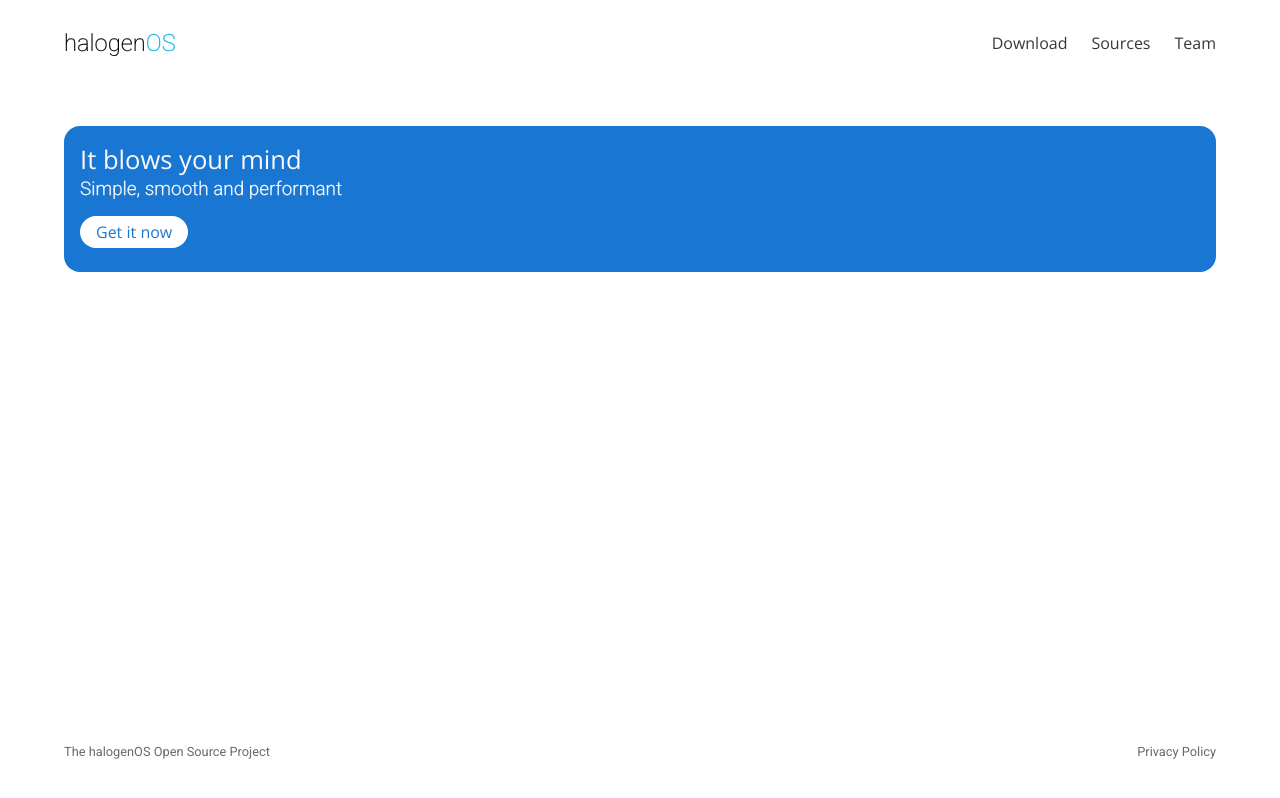
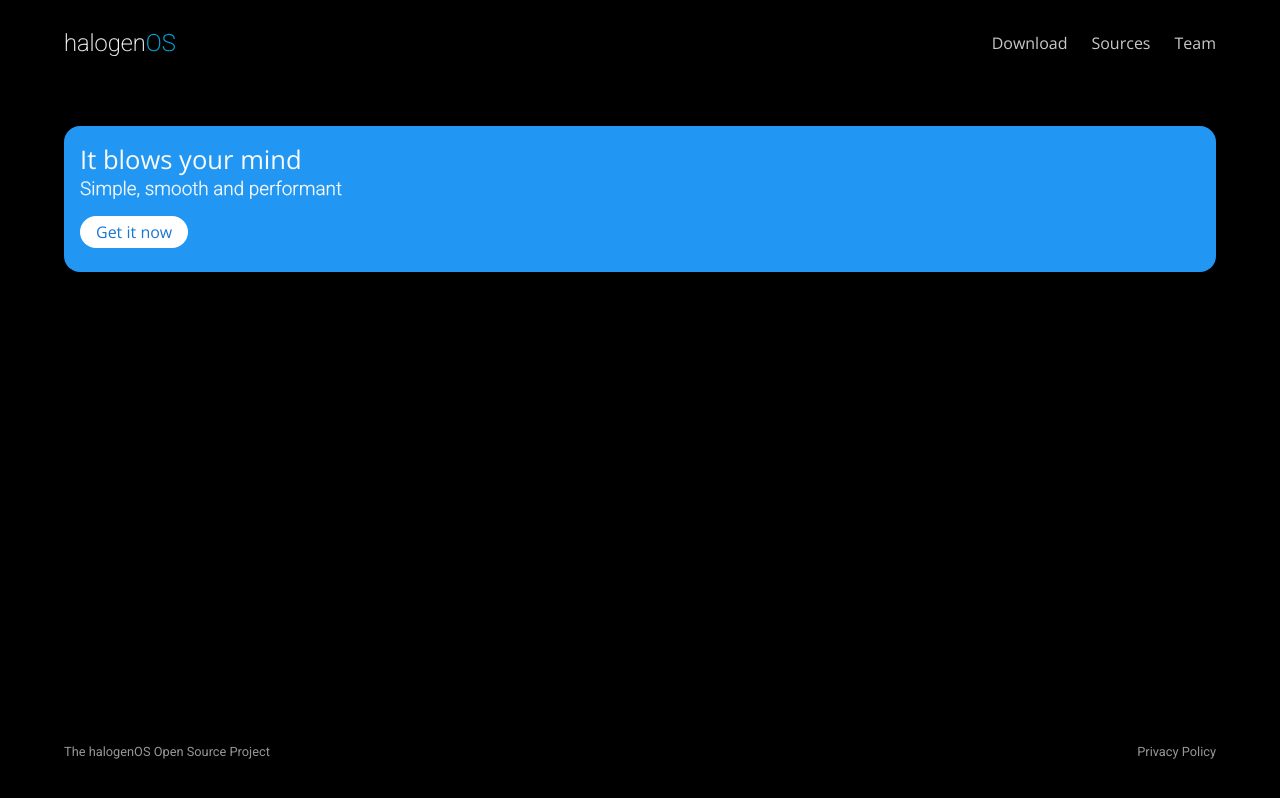
Before and after one commit to halogenOS/halogenos.org, a Vue app: page / in a window 1280 px wide. Built offline with nearby package versions, Linux system fonts and the light colour scheme; a web font is replaced by a local one.

Commit message:
Black out the site

```diff
--- a/src/css/include/design.sass
+++ b/src/css/include/design.sass
@@ -2,7 +2,7 @@ $primary-font-family: 'Google Sans', 'GoogleSans', 'Product Sans', 'Open Sans',
 $text-font-family: 'Roboto', 'Helvetica Neue', 'Arial', sans-serif
 
 $theme-background-light: #ffffff
-$theme-background-dark: #121212
+$theme-background-dark: #000000
 
 $theme-foreground-light: #060606
 $theme-foreground-light-80: adjust-color($theme-foreground-light, $alpha: -0.2)
@@ -22,5 +22,5 @@ $material-blue-light: #1976D2
 $material-blue-900: #0D47A1
 
 $theme-accent-light: $material-blue-light
-$theme-accent-dark: $material-blue-dark
-$theme-accent-darker: $material-blue-900
+$theme-accent-dark: #212121
+$theme-accent-darker: #060606
--- a/src/css/theme.sass
+++ b/src/css/theme.sass
@@ -1,22 +1,13 @@
 @import include/design
 
 html
-    --theme-background: #{$theme-background-light}
-    --theme-foreground: #{$theme-foreground-light}
-    --theme-foreground-80: #{$theme-foreground-light-80}
-    --theme-foreground-60: #{$theme-foreground-light-60}
-    --theme-foreground-40: #{$theme-foreground-light-40}
-    --theme-foreground-20: #{$theme-foreground-light-20}
-    --material-blue: #{$material-blue-light}
-
-    @media (prefers-color-scheme: dark)
-        --theme-background: #{$theme-background-dark}
-        --theme-foreground: #{$theme-foreground-dark}
-        --theme-foreground-80: #{$theme-foreground-dark-80}
-        --theme-foreground-60: #{$theme-foreground-dark-60}
-        --theme-foreground-40: #{$theme-foreground-dark-40}
-        --theme-foreground-20: #{$theme-foreground-dark-20}
-        --material-blue: #{$material-blue-dark}
+    --theme-background: #{$theme-background-dark}
+    --theme-foreground: #{$theme-foreground-dark}
+    --theme-foreground-80: #{$theme-foreground-dark-80}
+    --theme-foreground-60: #{$theme-foreground-dark-60}
+    --theme-foreground-40: #{$theme-foreground-dark-40}
+    --theme-foreground-20: #{$theme-foreground-dark-20}
+    --material-blue: #{$material-blue-dark}
 
     color: var(--theme-foreground)
     background-color: var(--theme-background)
```
